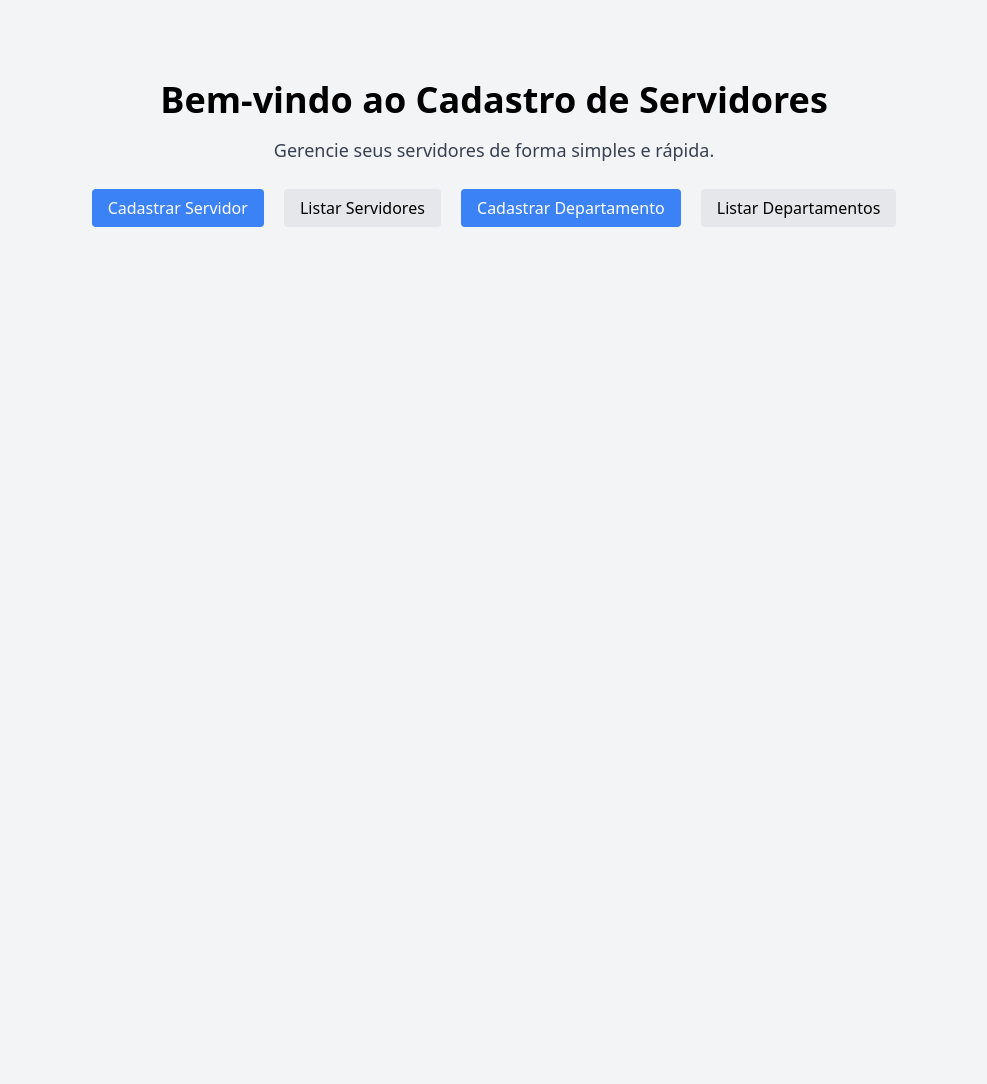
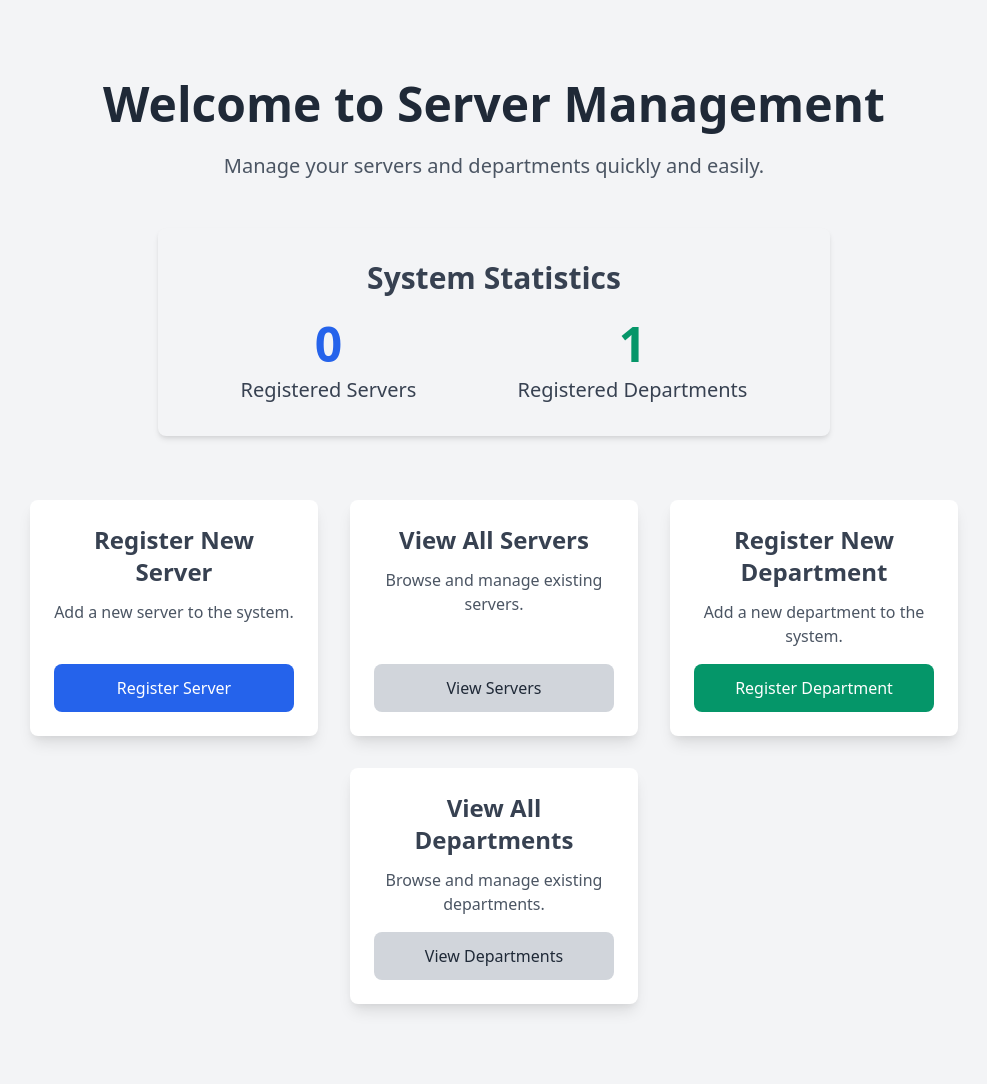
Before and after one commit to alexbrainer73/Cadastro_de_Servidores, a Flask app: page / in a window 1280 px wide. Shown: the part 48-1132 px from the top of the page, without its empty margins (146-1133 px from the left). Before the commit the page ends 275 px from the top, so only its background shows below. Run offline with Flask 3, Linux system fonts and the light colour scheme.

Commit message:
Enhance landing page UI and add statistics
This commit revamps the landing page (`index.html`) with several improvements:

- Introduces a card-based layout for primary actions, improving visual organization.
- Adds a new section to display key statistics: total number of servers and departments.
- Refines calls to action with more descriptive button text and improved styling for better visual hierarchy.
- Updates overall styling for consistency in colors, fonts, and spacing, resulting in a more modern and polished look.
- Internationalizes all user-facing text on the landing page to English.

The `app.py` was modified to fetch and provide the server and department counts to the landing page template.

```diff
--- a/app.py
+++ b/app.py
@@ -50,7 +50,9 @@ with app.app_context():
 
 @app.route('/')
 def index():
-    return render_template('index.html')
+    num_servers = Servidor.query.count()
+    num_departments = Departamento.query.count()
+    return render_template('index.html', num_servers=num_servers, num_departments=num_departments)
 
 @app.route('/cadastro', methods=['GET', 'POST'])
 def cadastro():
--- a/templates/index.html
+++ b/templates/index.html
@@ -1,14 +1,60 @@
 {% extends 'base.html' %}
-{% block title %}Home - Cadastro de Servidores{% endblock %}
+{% block title %}Home - Server Management{% endblock %}
 {% block content %}
-<div class="text-center py-16">
-    <h1 class="text-4xl font-bold mb-4">Bem-vindo ao Cadastro de Servidores</h1>
-    <p class="mb-8 text-lg text-gray-700">Gerencie seus servidores de forma simples e rápida.</p>
-    <div class="space-x-4">
-        <a class="bg-blue-500 text-white px-4 py-2 rounded" href="{{ url_for('cadastro') }}">Cadastrar Servidor</a>
-        <a class="bg-gray-200 px-4 py-2 rounded" href="{{ url_for('listagem') }}">Listar Servidores</a>
-        <a class="bg-blue-500 text-white px-4 py-2 rounded" href="{{ url_for('cadastro_departamento') }}">Cadastrar Departamento</a>
-        <a class="bg-gray-200 px-4 py-2 rounded" href="{{ url_for('listagem_departamentos') }}">Listar Departamentos</a>
+<div class="text-center py-16 px-4">
+    <h1 class="text-5xl font-bold mb-6 text-gray-800">Welcome to Server Management</h1>
+    <p class="mb-12 text-xl text-gray-600">Manage your servers and departments quickly and easily.</p>
+
+    <div class="bg-gray-100 p-8 rounded-lg shadow-md mb-16 max-w-2xl mx-auto">
+        <h2 class="text-3xl font-semibold mb-6 text-center text-gray-700">System Statistics</h2>
+        <div class="flex justify-around">
+            <div class="text-center">
+                <p class="text-5xl font-bold text-blue-600">{{ num_servers }}</p>
+                <p class="text-xl text-gray-700 mt-2">Registered Servers</p>
+            </div>
+            <div class="text-center">
+                <p class="text-5xl font-bold text-green-600">{{ num_departments }}</p>
+                <p class="text-xl text-gray-700 mt-2">Registered Departments</p>
+            </div>
+        </div>
+    </div>
+
+    <div class="flex flex-wrap justify-center gap-8">
+        <!-- Card 1: Register New Server -->
+        <div class="bg-white shadow-lg rounded-lg p-6 w-72 text-center flex flex-col justify-between hover:shadow-xl transition-shadow duration-300">
+            <div>
+                <h2 class="text-2xl font-semibold mb-3 text-gray-700">Register New Server</h2>
+                <p class="text-gray-600 mb-4">Add a new server to the system.</p>
+            </div>
+            <a href="{{ url_for('cadastro') }}" class="mt-auto bg-blue-600 text-white px-6 py-3 rounded-lg hover:bg-blue-700 transition-colors duration-300 font-medium">Register Server</a>
+        </div>
+
+        <!-- Card 2: View All Servers -->
+        <div class="bg-white shadow-lg rounded-lg p-6 w-72 text-center flex flex-col justify-between hover:shadow-xl transition-shadow duration-300">
+            <div>
+                <h2 class="text-2xl font-semibold mb-3 text-gray-700">View All Servers</h2>
+                <p class="text-gray-600 mb-4">Browse and manage existing servers.</p>
+            </div>
+            <a href="{{ url_for('listagem') }}" class="mt-auto bg-gray-300 text-gray-800 px-6 py-3 rounded-lg hover:bg-gray-400 transition-colors duration-300 font-medium">View Servers</a>
+        </div>
+
+        <!-- Card 3: Register New Department -->
+        <div class="bg-white shadow-lg rounded-lg p-6 w-72 text-center flex flex-col justify-between hover:shadow-xl transition-shadow duration-300">
+            <div>
+                <h2 class="text-2xl font-semibold mb-3 text-gray-700">Register New Department</h2>
+                <p class="text-gray-600 mb-4">Add a new department to the system.</p>
+            </div>
+            <a href="{{ url_for('cadastro_departamento') }}" class="mt-auto bg-green-600 text-white px-6 py-3 rounded-lg hover:bg-green-700 transition-colors duration-300 font-medium">Register Department</a>
+        </div>
+
+        <!-- Card 4: View All Departments -->
+        <div class="bg-white shadow-lg rounded-lg p-6 w-72 text-center flex flex-col justify-between hover:shadow-xl transition-shadow duration-300">
+            <div>
+                <h2 class="text-2xl font-semibold mb-3 text-gray-700">View All Departments</h2>
+                <p class="text-gray-600 mb-4">Browse and manage existing departments.</p>
+            </div>
+            <a href="{{ url_for('listagem_departamentos') }}" class="mt-auto bg-gray-300 text-gray-800 px-6 py-3 rounded-lg hover:bg-gray-400 transition-colors duration-300 font-medium">View Departments</a>
+        </div>
     </div>
 </div>
 {% endblock %}
```
